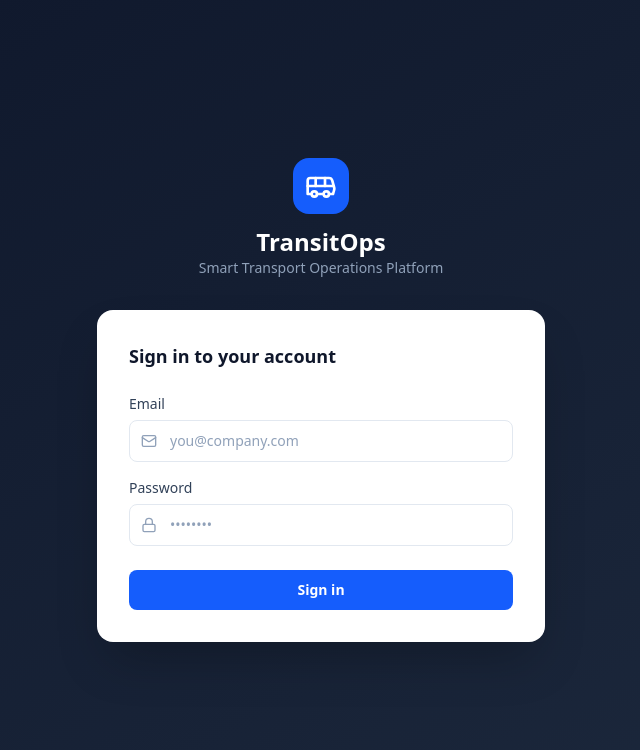
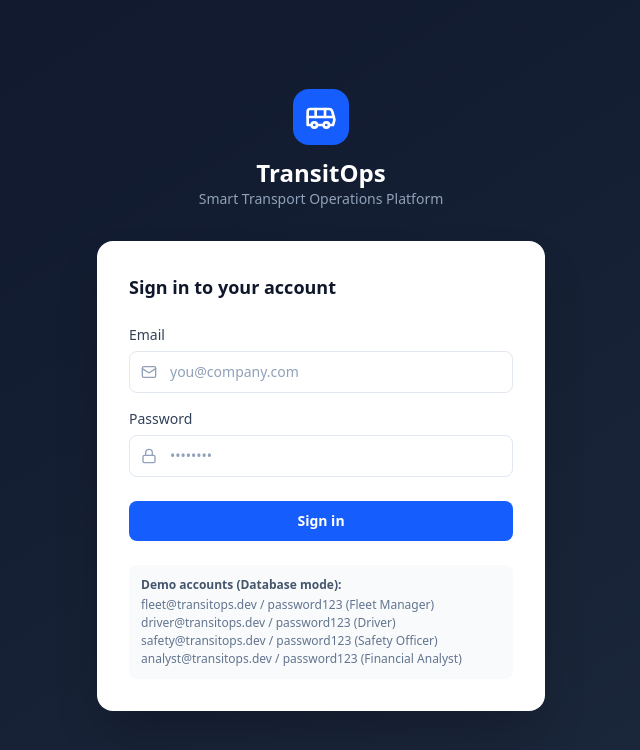
Before and after one commit to lightning4747/TransitOps, a React (Vite) app in the folder frontend/: page /login in a window 1280 px wide. Shown: the top 750 px of the page, without its empty margins (319-959 px from the left). Built offline with nearby package versions, Linux system fonts and the light colour scheme; no server answers.

Commit message:
feat(frontend): show database mode credentials on LoginPage when USE_MOCK is false

```diff
--- a/frontend/src/pages/LoginPage.tsx
+++ b/frontend/src/pages/LoginPage.tsx
@@ -142,14 +142,24 @@ export default function LoginPage() {
           </form>
 
           {/* Demo hint */}
-          {USE_MOCK && (
+          {USE_MOCK ? (
             <div className="mt-6 rounded-lg bg-slate-50 p-3">
-              <p className="mb-1 text-xs font-semibold text-slate-600">Demo accounts:</p>
+              <p className="mb-1 text-xs font-semibold text-slate-600">Demo accounts (Mock mode):</p>
               <ul className="space-y-0.5 text-xs text-slate-500">
                 <li>fleet@transitops.com / fleet123</li>
                 <li>driver@transitops.com / driver123</li>
                 <li>safety@transitops.com / safety123</li>
                 <li>finance@transitops.com / finance123</li>
+              </ul>
+            </div>
+          ) : (
+            <div className="mt-6 rounded-lg bg-slate-50 p-3">
+              <p className="mb-1 text-xs font-semibold text-slate-600">Demo accounts (Database mode):</p>
+              <ul className="space-y-0.5 text-xs text-slate-500">
+                <li>fleet@transitops.dev / password123 (Fleet Manager)</li>
+                <li>driver@transitops.dev / password123 (Driver)</li>
+                <li>safety@transitops.dev / password123 (Safety Officer)</li>
+                <li>analyst@transitops.dev / password123 (Financial Analyst)</li>
               </ul>
             </div>
           )}
```
